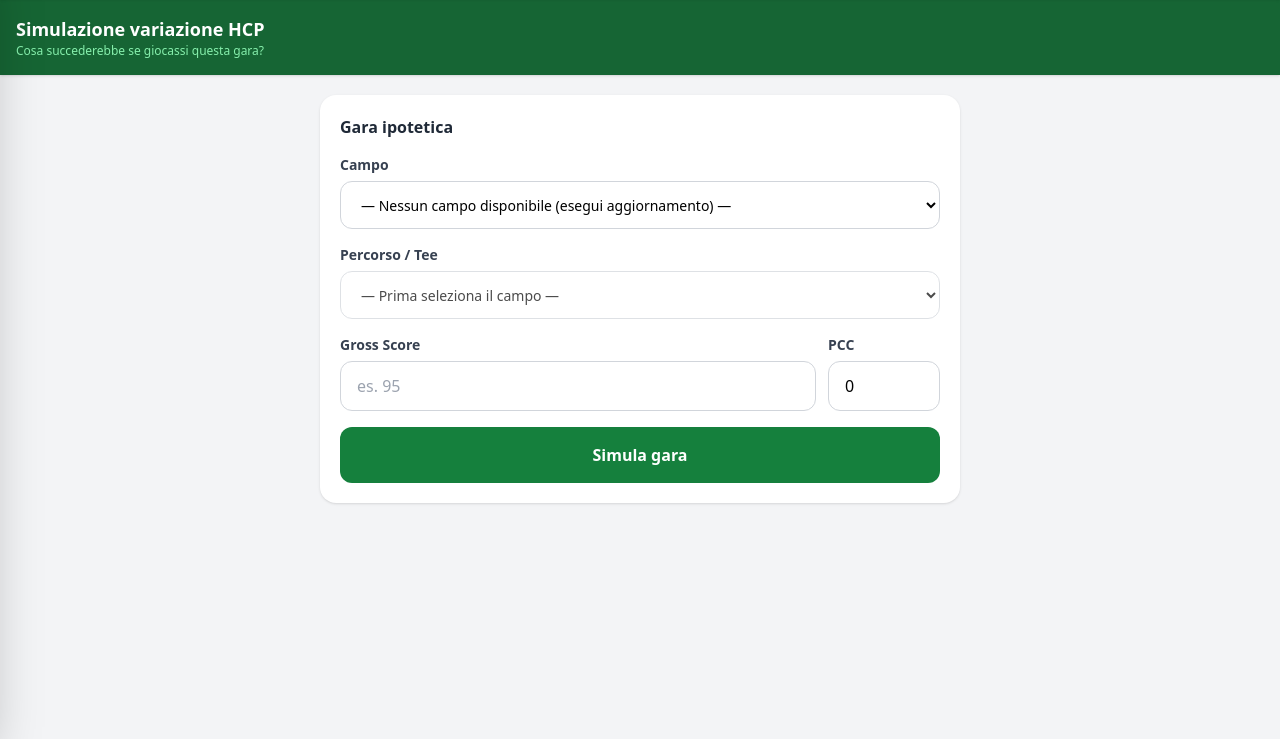
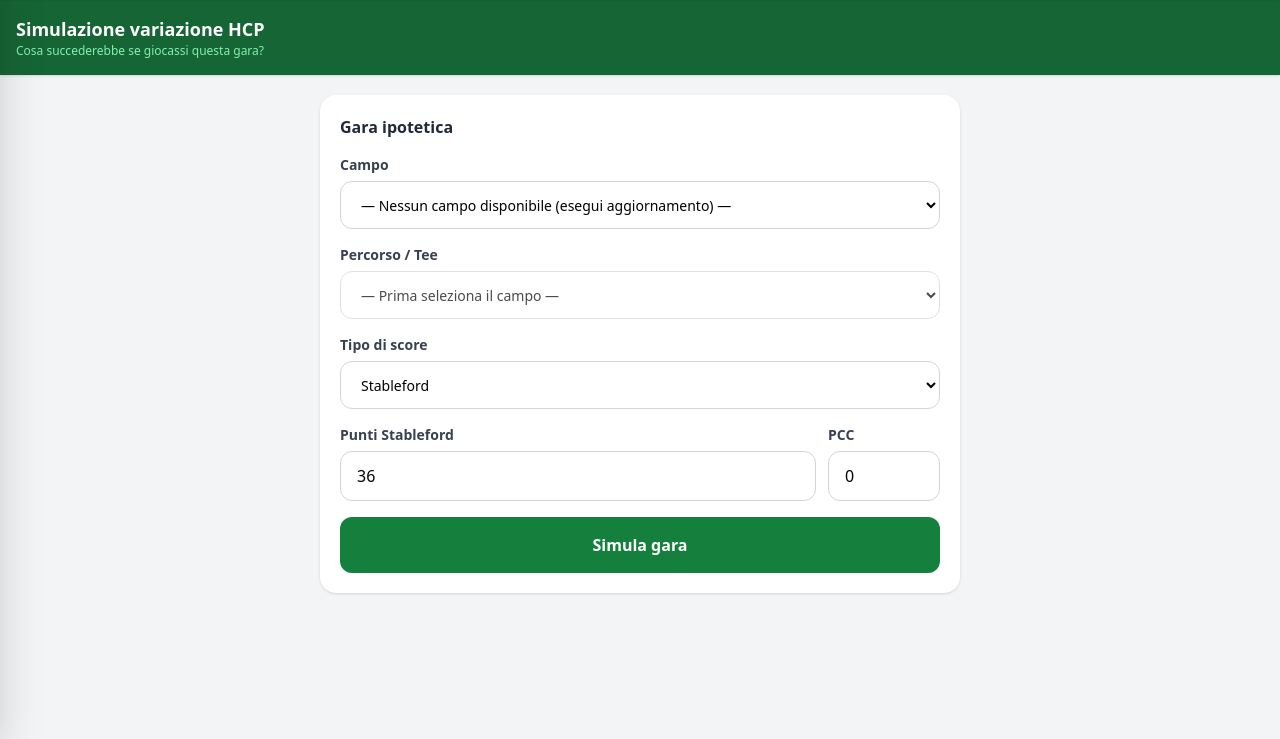
Before and after one commit to lipparini/il-mio-golf, a Flask app: page /simulazione in a window 1280 px wide. Shown: the part 61-800 px from the top of the page. Run offline with Flask 3, Linux system fonts and the light colour scheme; the visitor is signed in with stand-in values (Sample User, id 1); data that the repository does not hold is empty; some libraries are stand-ins or nearby versions.

Commit message:
Simulatore HCP: supporto Stableford oltre a Medal
Aggiunge selettore "Tipo di score" alla simulazione: per Stableford
l'utente inserisce i punti (default 36) e il Gross Score viene
derivato da Playing Handicap e Par; per Medal resta l'input diretto
del Gross Score. Il Gross Score calcolato viene mostrato prima del
risultato finale per permettere la verifica.

Co-Authored-By: Claude Sonnet 5 <noreply@anthropic.com>

```diff
--- a/app/routes.py
+++ b/app/routes.py
@@ -416,13 +416,17 @@ def simulazione():
 @login_required
 def api_simulazione_hcp():
     try:
-        gross_score = float(request.args.get("gross_score", 0))
+        tipo_score = request.args.get("tipo_score", "stableford")
         campo_id = int(request.args.get("campo_id", 0))
         rating_id = request.args.get("rating_id", type=int)
         tee_colore = request.args.get("tee_colore", "")
         genere = request.args.get("genere", "")
         percorso = request.args.get("percorso", "")
         pcc = float(request.args.get("pcc", 0))
+        if tipo_score == "medal":
+            gross_score_input = float(request.args.get("gross_score", 0))
+        else:
+            punti_stableford = float(request.args.get("punti_stableford", 36))
     except (ValueError, TypeError) as e:
         return jsonify({"error": f"Parametri non validi: {e}"}), 400
 
@@ -446,8 +450,6 @@ def api_simulazione_hcp():
 
     if cr is None or sr is None:
         return jsonify({"error": "CR/SR non trovati."}), 400
-
-    sd_nuovo = round((113.0 / sr) * (gross_score - cr - pcc), 1)
 
     sd_list_db = []
     hcp_attuale_raw = None
@@ -478,19 +480,32 @@ def api_simulazione_hcp():
     except Exception as e:
         return jsonify({"error": f"Errore DB: {e}"}), 500
 
+    hcp_attuale = None
+    if hcp_attuale_raw:
+        try:
+            hcp_attuale = float(str(hcp_attuale_raw).replace(",", "."))
+        except ValueError:
+            pass
+
+    playing_handicap = None
+    if hcp_attuale is not None:
+        playing_handicap = round(hcp_attuale * sr / 113 + cr - par)
+
+    if tipo_score == "medal":
+        gross_score = gross_score_input
+    else:
+        if playing_handicap is None:
+            return jsonify({"error": "HCP Index attuale non disponibile: impossibile calcolare il Playing Handicap per lo Stableford."}), 400
+        gross_score = par + playing_handicap - (punti_stableford - 36)
+
+    sd_nuovo = round((113.0 / sr) * (gross_score - cr - pcc), 1)
+
     sd_list_20 = [{"data": "simulato", "sd": sd_nuovo, "gara": "Gara simulata", "nuovo": True}] + sd_list_db
     n = len(sd_list_20)
     indexed = sorted(enumerate(sd_list_20), key=lambda x: x[1]["sd"])
     best8_indices = sorted([i for i, _ in indexed[:min(8, n)]])
     best8_vals = [sd_list_20[i]["sd"] for i in best8_indices]
     hcp_nuovo = round(sum(best8_vals) / len(best8_vals), 1) if best8_vals else None
-
-    hcp_attuale = None
-    if hcp_attuale_raw:
-        try:
-            hcp_attuale = float(str(hcp_attuale_raw).replace(",", "."))
-        except ValueError:
-            pass
 
     variazione = round(hcp_nuovo - hcp_attuale, 1) if hcp_nuovo is not None and hcp_attuale is not None else None
 
@@ -499,6 +514,7 @@ def api_simulazione_hcp():
         "sd_list": sd_list_20, "best8_indices": best8_indices,
         "hcp_nuovo": hcp_nuovo, "hcp_attuale": hcp_attuale,
         "variazione": variazione, "n_giri_disponibili": n,
+        "tipo_score": tipo_score, "gross_score": gross_score, "playing_handicap": playing_handicap,
     })
 
 
--- a/templates/simulazione.html
+++ b/templates/simulazione.html
@@ -54,10 +54,20 @@
       </select>
     </div>
 
+    <div>
+      <label class="block text-sm font-semibold text-gray-700 mb-1.5">Tipo di score</label>
+      <select id="selTipoScore" onchange="onTipoScoreChange()"
+              class="w-full border border-gray-300 rounded-xl px-4 py-3 text-sm bg-white
+                     focus:outline-none focus:ring-2 focus:ring-green-500 min-h-[48px]">
+        <option value="stableford" selected>Stableford</option>
+        <option value="medal">Medal (stroke play)</option>
+      </select>
+    </div>
+
     <div class="flex gap-3">
       <div class="flex-1">
-        <label class="block text-sm font-semibold text-gray-700 mb-1.5">Gross Score</label>
-        <input id="inpGross" type="number" min="50" max="200" placeholder="es. 95"
+        <label id="lblScoreValue" class="block text-sm font-semibold text-gray-700 mb-1.5">Punti Stableford</label>
+        <input id="inpScoreValue" type="number" min="0" max="200" value="36" placeholder="es. 36"
                class="w-full border border-gray-300 rounded-xl px-4 py-3 text-base
                       focus:outline-none focus:ring-2 focus:ring-green-500 min-h-[48px]">
       </div>
@@ -80,6 +90,10 @@
   <div id="risultato" class="hidden space-y-4">
     <div class="bg-white rounded-2xl shadow p-5">
       <p class="text-xs font-semibold text-gray-400 uppercase tracking-wide mb-3">Risultato simulazione</p>
+      <div id="grossCalcolatoBox" class="hidden bg-amber-50 border border-amber-200 rounded-xl px-4 py-3 text-center mb-4">
+        <p class="text-xs text-gray-500">Gross Score calcolato</p>
+        <p id="grossCalcolatoVal" class="text-xl font-bold text-amber-800"></p>
+      </div>
       <div class="flex gap-3 mb-4">
         <div class="flex-1 bg-gray-50 rounded-xl p-3 text-center">
           <p class="text-xs text-gray-400">SD simulato</p>
@@ -119,6 +133,7 @@
 {% block scripts %}
 <script>
 const sdListAttuali = {{ sd_list | tojson }};
+const hcpAttualeJs = {{ hcp_attuale | tojson }};
 let ratingsData = [];
 let chartSimulato = null;
 
@@ -182,19 +197,59 @@ async function caricaPercorsi() {
   selTee.disabled = false;
 }
 
+function onTipoScoreChange() {
+  const tipo = document.getElementById('selTipoScore').value;
+  const lbl = document.getElementById('lblScoreValue');
+  const inp = document.getElementById('inpScoreValue');
+  if (tipo === 'stableford') {
+    lbl.textContent = 'Punti Stableford';
+    inp.value = 36;
+    inp.placeholder = 'es. 36';
+  } else {
+    lbl.textContent = 'Gross Score';
+    const ratingId = parseInt(document.getElementById('selTee').value);
+    const rating = ratingsData.find(r => r.id === ratingId);
+    let defaultVal = '';
+    if (rating && hcpAttualeJs) {
+      const hcpVal = parseFloat(String(hcpAttualeJs).replace(',', '.'));
+      if (!isNaN(hcpVal)) {
+        const ph = Math.round(hcpVal * (rating.sr / 113) + (rating.cr - rating.par));
+        defaultVal = rating.par + ph;
+      }
+    }
+    inp.value = defaultVal;
+    inp.placeholder = 'es. 95';
+  }
+}
+
 async function simula() {
-  const gross = parseFloat(document.getElementById('inpGross').value);
+  const tipo = document.getElementById('selTipoScore').value;
+  const scoreVal = parseFloat(document.getElementById('inpScoreValue').value);
   const ratingId = parseInt(document.getElementById('selTee').value);
   const pcc = parseFloat(document.getElementById('inpPcc').value) || 0;
 
-  if (isNaN(gross) || isNaN(ratingId)) {
-    alert('Seleziona il campo/tee e inserisci il Gross Score.'); return;
+  if (isNaN(scoreVal) || isNaN(ratingId)) {
+    alert('Seleziona il campo/tee e inserisci il valore dello score.'); return;
   }
 
-  const params = new URLSearchParams({ gross_score: gross, rating_id: ratingId, pcc });
+  const params = new URLSearchParams({ tipo_score: tipo, rating_id: ratingId, pcc });
+  if (tipo === 'medal') {
+    params.set('gross_score', scoreVal);
+  } else {
+    params.set('punti_stableford', scoreVal);
+  }
   const resp = await fetch('/api/simulazione_hcp?' + params);
   const data = await resp.json();
   if (data.error) { alert('Errore: ' + data.error); return; }
+
+  const grossBox = document.getElementById('grossCalcolatoBox');
+  if (data.tipo_score === 'stableford') {
+    const phTxt = data.playing_handicap !== null && data.playing_handicap !== undefined ? ` (Playing HCP ${data.playing_handicap})` : '';
+    document.getElementById('grossCalcolatoVal').textContent = data.gross_score + phTxt;
+    grossBox.classList.remove('hidden');
+  } else {
+    grossBox.classList.add('hidden');
+  }
 
   document.getElementById('sdNuovoVal').textContent = data.sd_nuovo;
   document.getElementById('hcpAttualeVal').textContent = data.hcp_attuale ?? '—';
```
Also changed, not shown: CLAUDE.md (+1 -0 lines).
